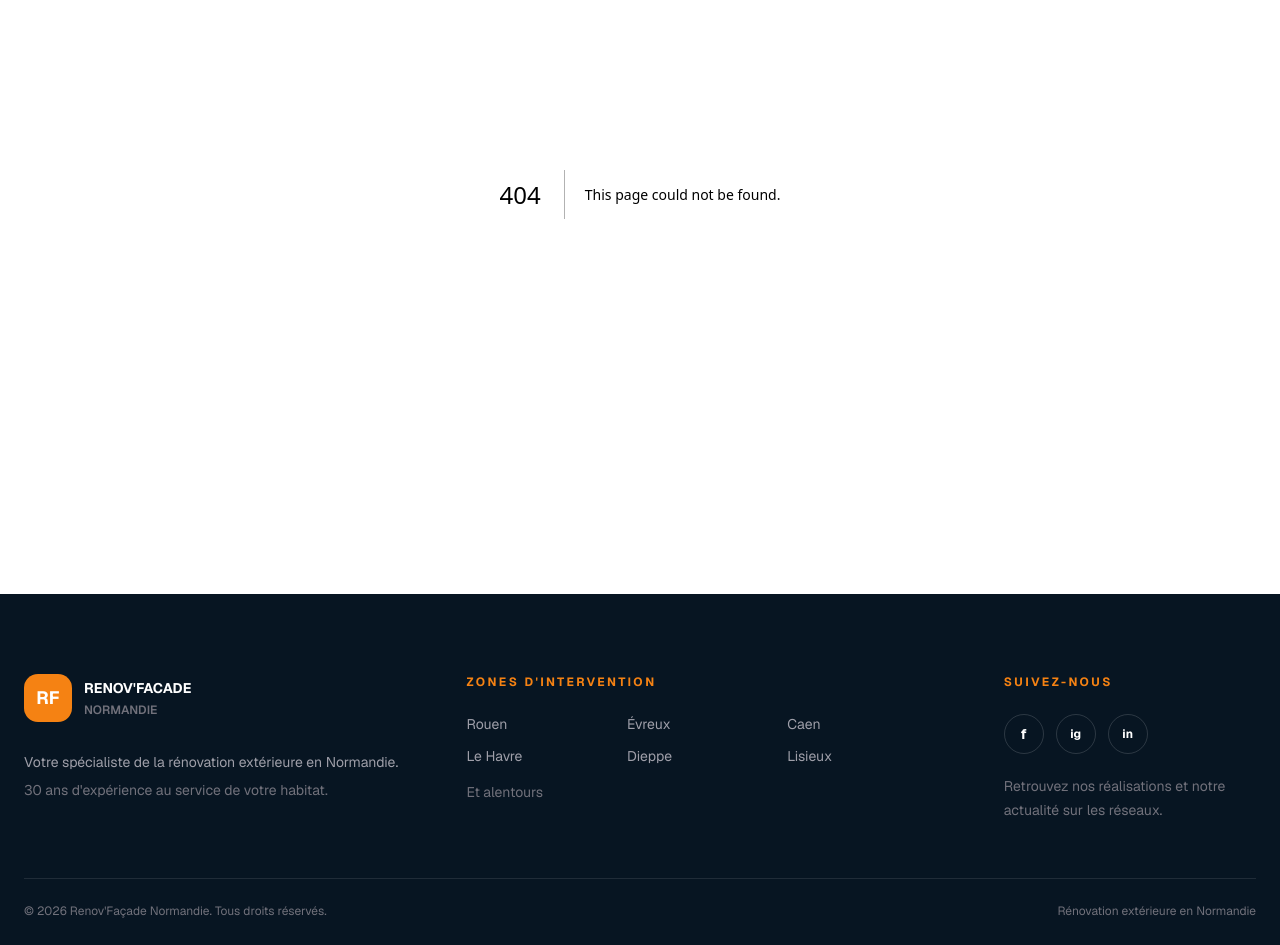
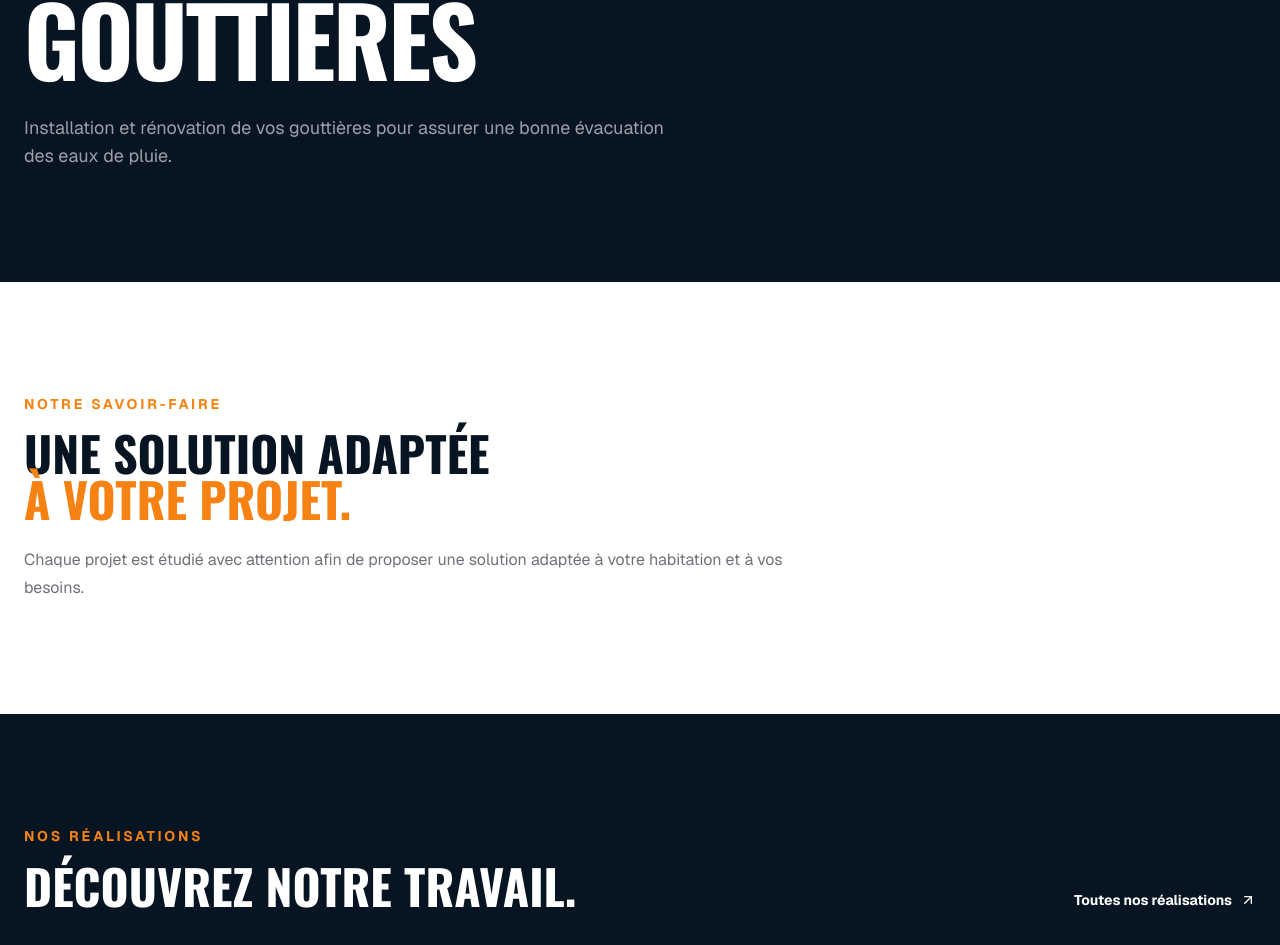
Before and after one commit to dls94/renov-facade-normandie, a Next.js app: page /prestations/gouttieres in a window 1280 px wide. Before the commit this address had no page. Shown: the part 287-1232 px from the top of the page. Built offline with nearby package versions, Linux system fonts and the light colour scheme.

Commit message:
Build service detail page

```diff
--- /dev/null
+++ b/src/app/prestations/[slug]/page.tsx
@@ -0,0 +1,114 @@
+import { notFound } from "next/navigation";
+import { ArrowUpRight } from "lucide-react";
+
+const services = {
+  "ravalement-de-facade": {
+    title: "Ravalement de façade",
+    category: "Ravalement",
+    description:
+      "Redonnez une nouvelle vie à votre façade grâce à un ravalement adapté à votre bâtiment.",
+  },
+  "isolation-exterieure": {
+    title: "Isolation extérieure",
+    category: "Isolation",
+    description:
+      "Améliorez le confort et les performances de votre habitat grâce à l'isolation thermique par l'extérieur.",
+  },
+  "terrasse-en-resine": {
+    title: "Terrasse en résine",
+    category: "Résine",
+    description:
+      "Une solution esthétique, résistante et durable pour aménager ou rénover vos extérieurs.",
+  },
+  gouttieres: {
+    title: "Gouttières",
+    category: "Gouttières",
+    description:
+      "Installation et rénovation de vos gouttières pour assurer une bonne évacuation des eaux de pluie.",
+  },
+} as const;
+
+type ServiceSlug = keyof typeof services;
+
+export default async function ServicePage({
+  params,
+}: {
+  params: Promise<{ slug: string }>;
+}) {
+  const { slug } = await params;
+
+  if (!(slug in services)) {
+    notFound();
+  }
+
+  const service = services[slug as ServiceSlug];
+
+  return (
+    <main>
+      <section className="bg-[#071522] px-6 pb-20 pt-32 sm:pb-24 sm:pt-36 lg:pb-28 lg:pt-40">
+        <div className="mx-auto max-w-7xl">
+          <div className="max-w-4xl">
+            <p className="mb-5 flex items-center gap-3 text-sm font-bold uppercase tracking-[0.2em] text-[#f58213]">
+              <span className="h-px w-8 bg-[#f58213]" />
+              {service.category}
+            </p>
+
+            <h1 className="font-heading text-5xl font-bold uppercase leading-[0.92] tracking-tight text-white sm:text-6xl lg:text-8xl">
+              {service.title}
+            </h1>
+
+            <p className="mt-8 max-w-2xl text-base leading-7 text-zinc-400 sm:text-lg">
+              {service.description}
+            </p>
+          </div>
+        </div>
+      </section>
+
+      <section className="bg-white px-6 py-20 sm:py-24 lg:py-28">
+        <div className="mx-auto max-w-7xl">
+          <div className="max-w-3xl">
+            <p className="mb-4 text-sm font-bold uppercase tracking-[0.2em] text-[#f58213]">
+              Notre savoir-faire
+            </p>
+
+            <h2 className="font-heading text-4xl font-bold uppercase leading-[0.95] text-[#071522] sm:text-5xl">
+              Une solution adaptée
+              <span className="block text-[#f58213]">
+                à votre projet.
+              </span>
+            </h2>
+
+            <p className="mt-6 text-base leading-7 text-zinc-500">
+              Chaque projet est étudié avec attention afin de proposer une
+              solution adaptée à votre habitation et à vos besoins.
+            </p>
+          </div>
+        </div>
+      </section>
+
+      <section className="bg-[#071522] px-6 py-20 sm:py-24 lg:py-28">
+        <div className="mx-auto max-w-7xl">
+          <div className="flex flex-col gap-6 sm:flex-row sm:items-end sm:justify-between">
+            <div>
+              <p className="mb-4 text-sm font-bold uppercase tracking-[0.2em] text-[#f58213]">
+                Nos réalisations
+              </p>
+
+              <h2 className="font-heading text-4xl font-bold uppercase text-white sm:text-5xl">
+                Découvrez notre travail.
+              </h2>
+            </div>
+
+            <a
+              href="/realisations"
+              className="inline-flex items-center gap-2 text-sm font-bold text-white transition-colors hover:text-[#f58213]"
+            >
+              Toutes nos réalisations
+              <ArrowUpRight className="h-4 w-4" />
+            </a>
+          </div>
+        </div>
+      </section>
+    </main>
+  );
+}
--- a/src/components/prestations/ServicesGrid.tsx
+++ b/src/components/prestations/ServicesGrid.tsx
@@ -1,27 +1,32 @@
+import Link from "next/link";
 import { ArrowUpRight } from "lucide-react";
 
 const services = [
   {
     number: "01",
     title: "Ravalement de façade",
+    slug: "ravalement-de-facade",
     description:
       "Redonnez une nouvelle vie à votre façade grâce à un ravalement adapté à votre bâtiment.",
   },
   {
     number: "02",
     title: "Isolation extérieure",
+    slug: "isolation-exterieur",
     description:
       "Améliorez le confort et les performances de votre habitat grâce à l'isolation thermique par l'extérieur.",
   },
   {
     number: "03",
     title: "Terrasse en résine",
+    slug: "terrasse-en-resine",
     description:
       "Une solution esthétique, résistante et durable pour aménager ou rénover vos extérieurs.",
   },
   {
     number: "04",
     title: "Gouttières",
+    slug: "gouttieres",
     description:
       "Installation et rénovation de vos gouttières pour assurer une bonne évacuation des eaux de pluie.",
   },
@@ -49,8 +54,9 @@ export function ServicesGrid() {
         {/* Services */}
         <div className="grid border-t border-[#071522]/10 md:grid-cols-2">
           {services.map((service) => (
-            <article
+            <Link
               key={service.number}
+              href={`/prestations/${service.slug}`}
               className="group relative border-b border-[#071522]/10 p-7 md:odd:border-r md:p-9 lg:p-10"
             >
               <div className="flex items-start justify-between gap-6">
@@ -68,7 +74,7 @@ export function ServicesGrid() {
               <p className="mt-5 max-w-lg text-base leading-7 text-zinc-500">
                 {service.description}
               </p>
-            </article>
+            </Link>
           ))}
         </div>
       </div>
```
